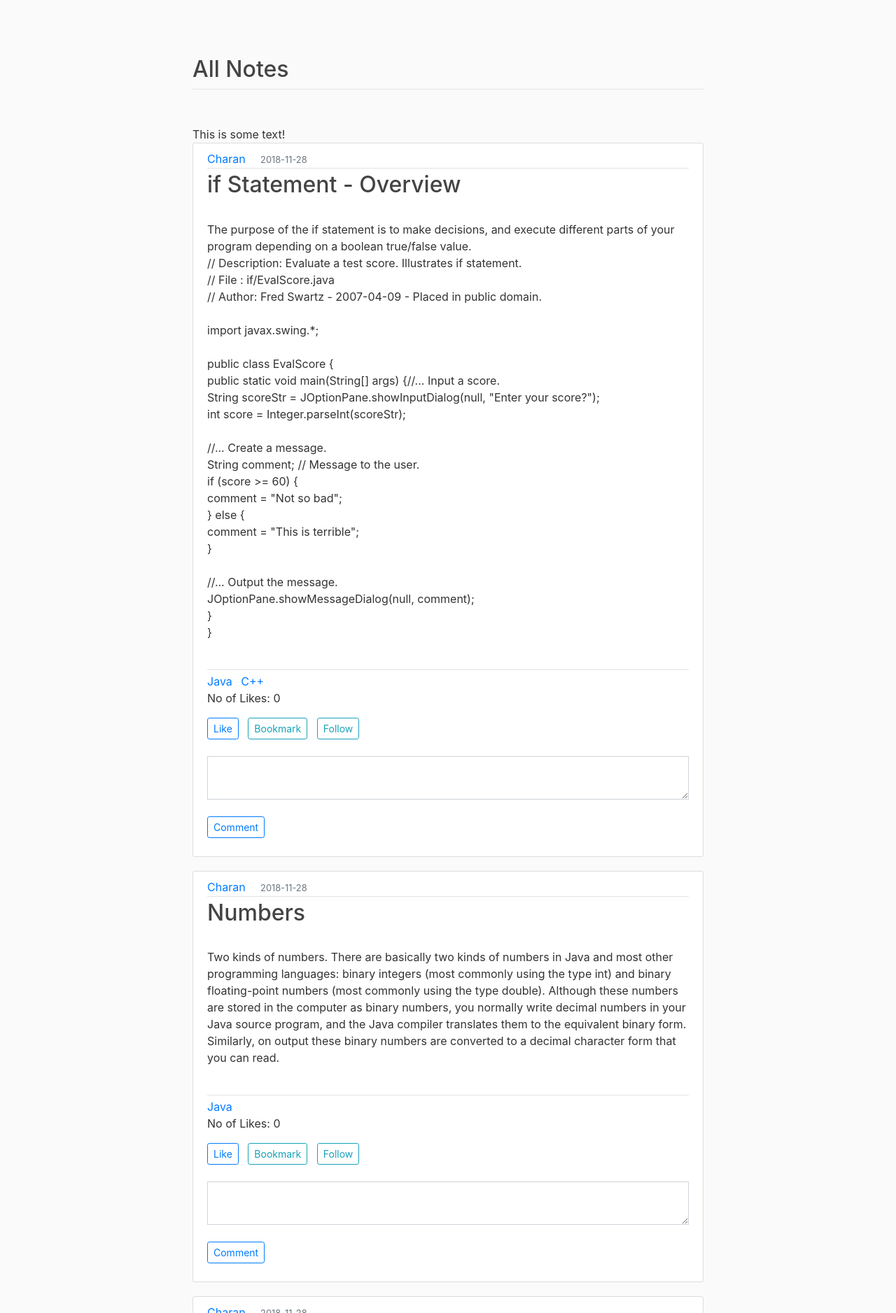
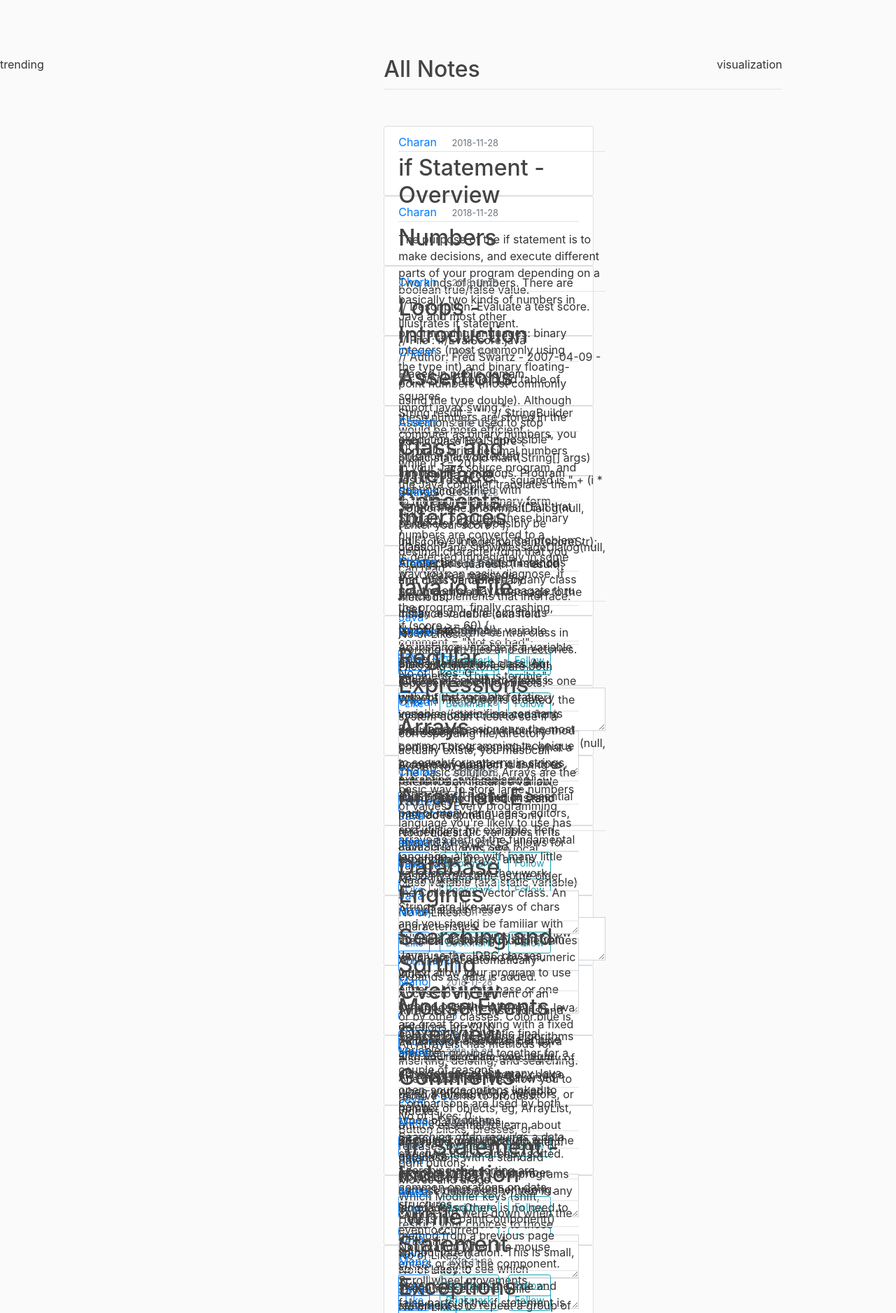
Before and after one commit to ramcharangalla/studiegenie, a Flask app: page /home in a window 1280 px wide. Shown: the top 1877 px of the page at 70% size. Run offline with Flask 2, Linux system fonts and the light colour scheme; data comes from the database, SQL or seed files in the repository; some libraries are stand-ins or nearby versions.

Commit message:
added view and changed layout css

```diff
--- a/flaskblog/routes.py
+++ b/flaskblog/routes.py
@@ -44,6 +44,10 @@ def like(note_id):
         notes.likes = notes.likes + 1
         session['likes'] = 1
         db.session.commit()
+    users = User.query.filter_by(id=current_user.id).first_or_404()
+    interaction = Interaction(date = now, event='like', user_id = users.id, note_id = note_id)
+    db.session.add(interaction)
+    db.session.commit()
     notes1 = Note.query.order_by(Note.date_created.desc()).filter_by(mode='public').all()
     return render_template('home.html', notes = notes1)
 
@@ -157,6 +161,10 @@ def new_note():
 @app.route("/note/<int:note_id>")
 def note(note_id):
     notes = Note.query.get_or_404(note_id)
+    users = User.query.filter_by(id=current_user.id).first_or_404()
+    interaction = Interaction(date = now, event='view', user_id = users.id, note_id = note_id)
+    db.session.add(interaction)
+    db.session.commit()
     return render_template('note.html', note=notes)
 
 @app.route("/note/<int:note_id>/update", methods=['GET', 'POST'])
--- a/flaskblog/static/main.css
+++ b/flaskblog/static/main.css
@@ -2,6 +2,24 @@ body {
   background: #fafafa;
   color: #333333;
   margin-top: 5rem;
+}
+.container {
+  display: table;
+  width: 100%;
+}
+
+.div1 {
+  background-color: #ff9e2c;
+  position: absolute;
+  left: 0px;
+  width: 50%;
+}
+
+.div2 {
+  background-color: #b6701e;
+  position: absolute;
+  right: 0px;
+  width: 50%;
 }
 
 h1, h2, h3, h4, h5, h6 {
@@ -29,10 +47,24 @@ h1, h2, h3, h4, h5, h6 {
   padding: 10px 20px;
   border: 1px solid #dddddd;
   border-radius: 3px;
+  width: 300px;
+  height: 100px;
+  box-sizing: border-box;
+}
+
+/* .content-section {
+  background: #ffffff;
+  padding: 10px 20px;
+  border: 1px solid #dddddd;
+  border-radius: 3px;
   margin-bottom: 20px;
   margin-left: auto;
   margin-right: auto;
-}
+  width: 300px;
+  height: 100px;
+  box-sizing: border-box;
+} */
+
 
 
 .article-title {
--- a/flaskblog/templates/home.html
+++ b/flaskblog/templates/home.html
@@ -5,9 +5,6 @@
 </div>
 <br>
 <br>
-<div align="left">
-  This is some text!
-</div>
 
 {% for note in notes %}
     <article class="media content-section">
--- a/flaskblog/templates/layout.html
+++ b/flaskblog/templates/layout.html
@@ -10,6 +10,30 @@
 
     <link rel="stylesheet" type="text/css" href="{{ url_for('static', filename='main.css') }}">
     <style>
+    .container {
+      display: table;
+      width: 100%;
+    }
+
+    .div1 {
+      background-color: #fafafa;
+      position: absolute;
+      left: 0px;
+      width: 10%;
+    }
+
+    .div2 {
+      background-color: #fafafa;
+      position: absolute;
+
+      width: 70%;
+    }
+    .div3 {
+      background-color: #fafafa;
+      position: absolute;
+      right: 0px;
+      width: 20%;
+    }
     .col-md-8 {
       margin-left: auto;
       margin-right: auto;
@@ -39,7 +63,9 @@
       </nav>
     {% endif %}
     </header>
-
+<section class="container">
+       <div class="div1">trending</div>
+       <div class="div2">
          <main role="main" class="container">
            <div class="row">
              <div class="col-md-8">
@@ -55,6 +81,10 @@
                  {% block content %}{% endblock %}        </div>
            </div>
          </main>
+       </div>
+      <div class="div3">visualization</div>
+</section>
+
 
     <!-- Optional JavaScript -->
     <!-- jQuery first, then Popper.js, then Bootstrap JS -->
```
Lines whose indentation alone changed are shown as unchanged.
